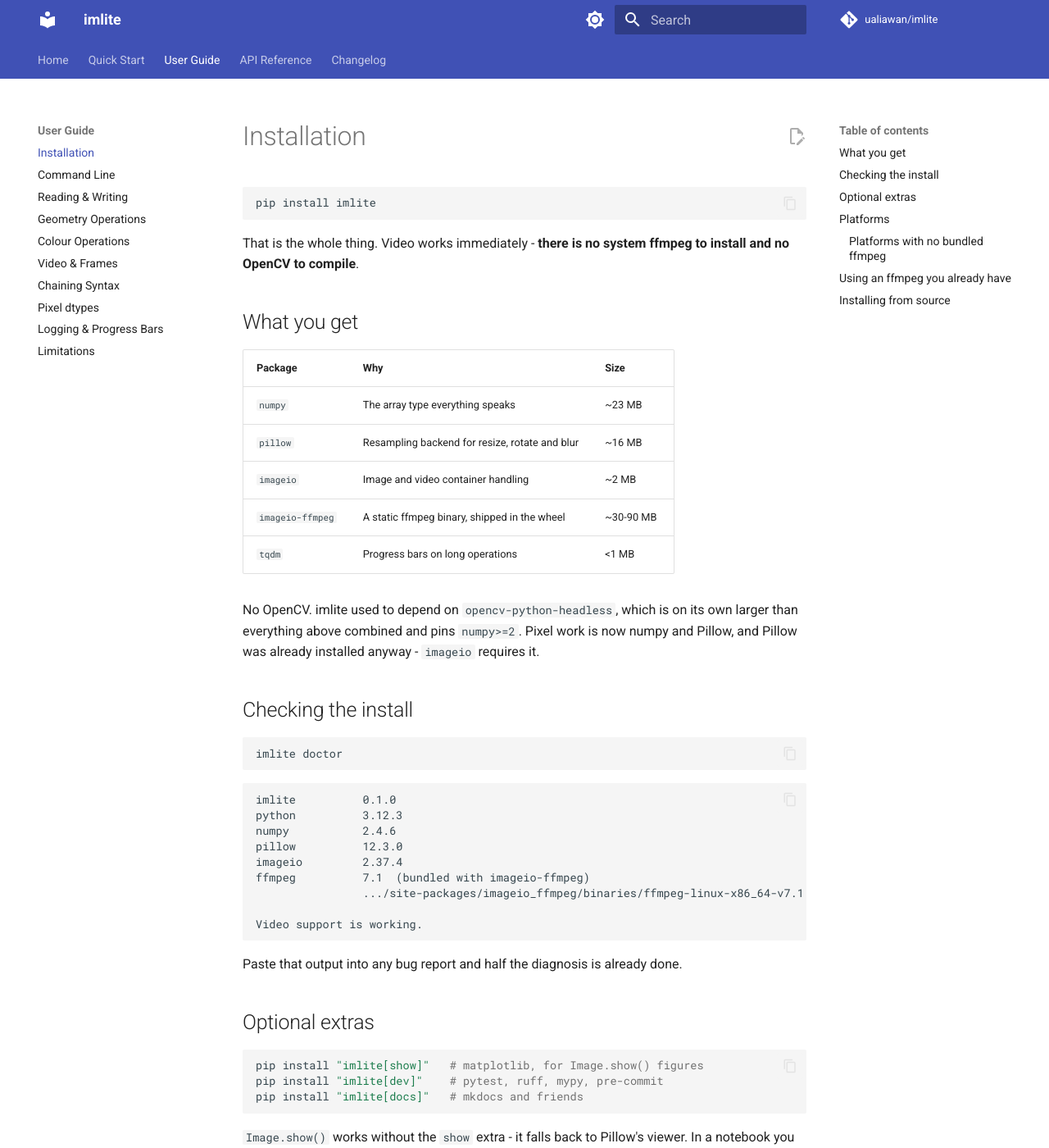
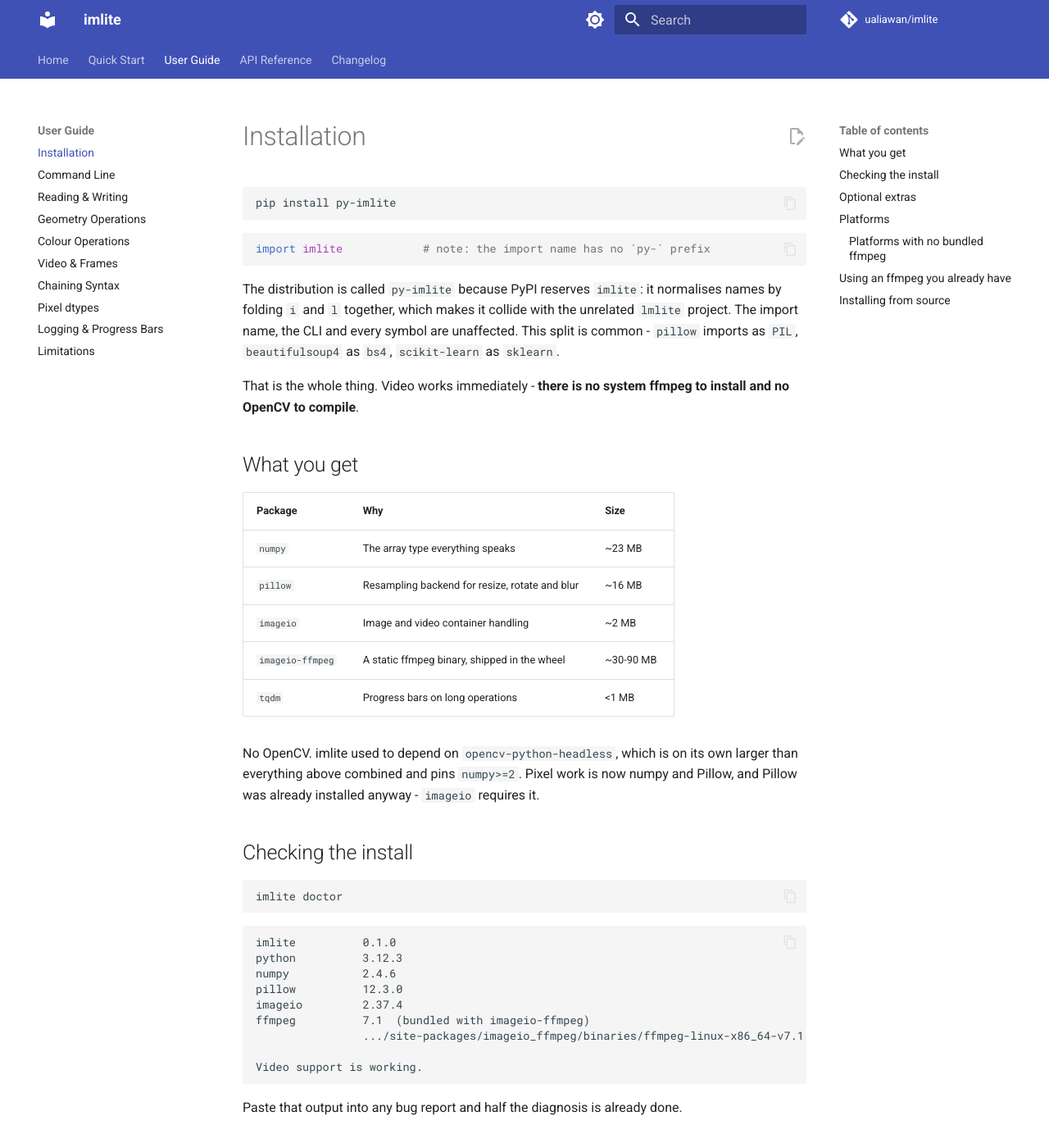
Before and after one commit to ualiawan/imlite, an MkDocs documentation site: the page built from docs/guides/install.md, in a window 1280 px wide and 1400 px high. Shown: the whole window at 82% size. Built offline with MkDocs 1.6.1 and Material for MkDocs 9.7.7, drawn with Linux system fonts in a browser that asks for light colours; comment, search, counter and statistics services are not loaded; some of the changed text lies outside the part shown.

Commit message:
build: publish as py-imlite, keep imlite as the import name

````diff
--- a/docs/guides/install.md
+++ b/docs/guides/install.md
@@ -1,8 +1,18 @@
 # Installation
 
 ```bash
-pip install imlite
+pip install py-imlite
 ```
+
+```python
+import imlite            # note: the import name has no `py-` prefix
+```
+
+The distribution is called `py-imlite` because PyPI reserves `imlite`: it
+normalises names by folding `i` and `l` together, which makes it collide with
+the unrelated `lmlite` project. The import name, the CLI and every symbol are
+unaffected. This split is common - `pillow` imports as `PIL`, `beautifulsoup4`
+as `bs4`, `scikit-learn` as `sklearn`.
 
 That is the whole thing. Video works immediately - **there is no system ffmpeg to
 install and no OpenCV to compile**.
@@ -44,9 +54,9 @@
 ## Optional extras
 
 ```bash
-pip install "imlite[show]"   # matplotlib, for Image.show() figures
-pip install "imlite[dev]"    # pytest, ruff, mypy, pre-commit
-pip install "imlite[docs]"   # mkdocs and friends
+pip install "py-imlite[show]"   # matplotlib, for Image.show() figures
+pip install "py-imlite[dev]"    # pytest, ruff, mypy, pre-commit
+pip install "py-imlite[docs]"   # mkdocs and friends
 ```
 
 `Image.show()` works without the `show` extra - it falls back to Pillow's viewer.
--- a/pyproject.toml
+++ b/pyproject.toml
@@ -3,7 +3,7 @@
 build-backend = "hatchling.build"
 
 [project]
-name = "imlite"
+name = "py-imlite"
 dynamic = ["version"]
 description = "Lightweight Python library for image and video processing - one-liners for everyday CV workflows."
 readme = "README.md"
````
Also changed, not shown: CHANGELOG.md (+1 -1 lines), README.md (+3 -3 lines), docs/index.md (+3 -3 lines), docs/quickstart.md (+1 -1 lines), examples/README.md (+1 -1 lines), 1 other file.
